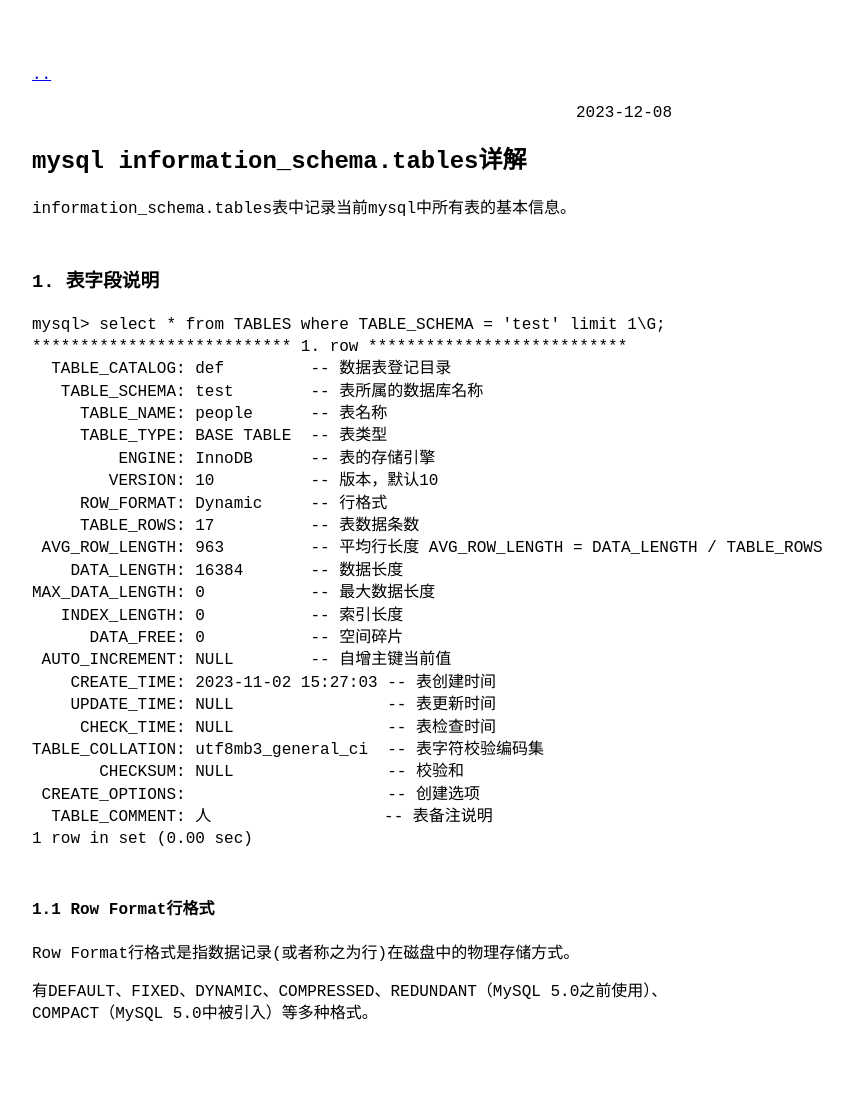
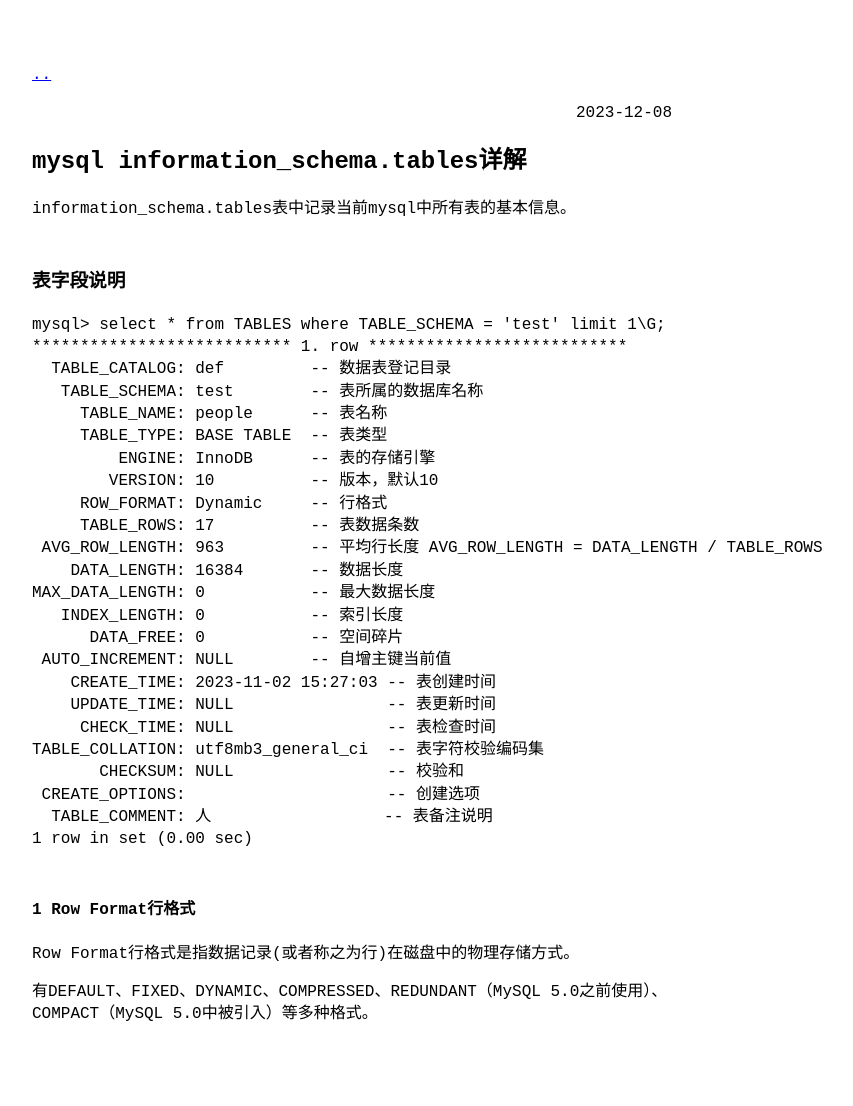
Before and after one commit to Jurneez/doraemon, a Jekyll site: the page built from _posts/2023-12-08-mysql-information_schema-tables.md, in a window 1280 px wide. Shown: the whole page, without its empty margins (288-1141 px from the left). Built offline with Jekyll 4.4.1, drawn with Linux system fonts in a browser that asks for light colours.

Commit message:
Row Format行格式

```diff
--- a/_posts/2023-12-08-mysql-information_schema-tables.md
+++ b/_posts/2023-12-08-mysql-information_schema-tables.md
@@ -3,9 +3,10 @@ layout: post
 title: "mysql information_schema.tables详解"
 category: mysql
 ---
+
 information_schema.tables表中记录当前mysql中所有表的基本信息。
 
-### 1. 表字段说明
+### 表字段说明
 <pre>
 mysql> select * from TABLES where TABLE_SCHEMA = 'test' limit 1\G;
 *************************** 1. row ***************************
@@ -33,7 +34,7 @@ TABLE_COLLATION: utf8mb3_general_ci  -- 表字符校验编码集
 1 row in set (0.00 sec)
 </pre>
 
-#### 1.1 Row Format行格式
+#### 1 Row Format行格式
 Row Format行格式是指数据记录(或者称之为行)在磁盘中的物理存储方式。
 
 有DEFAULT、FIXED、DYNAMIC、COMPRESSED、REDUNDANT（MySQL 5.0之前使用）、COMPACT（MySQL 5.0中被引入）等多种格式。
```
